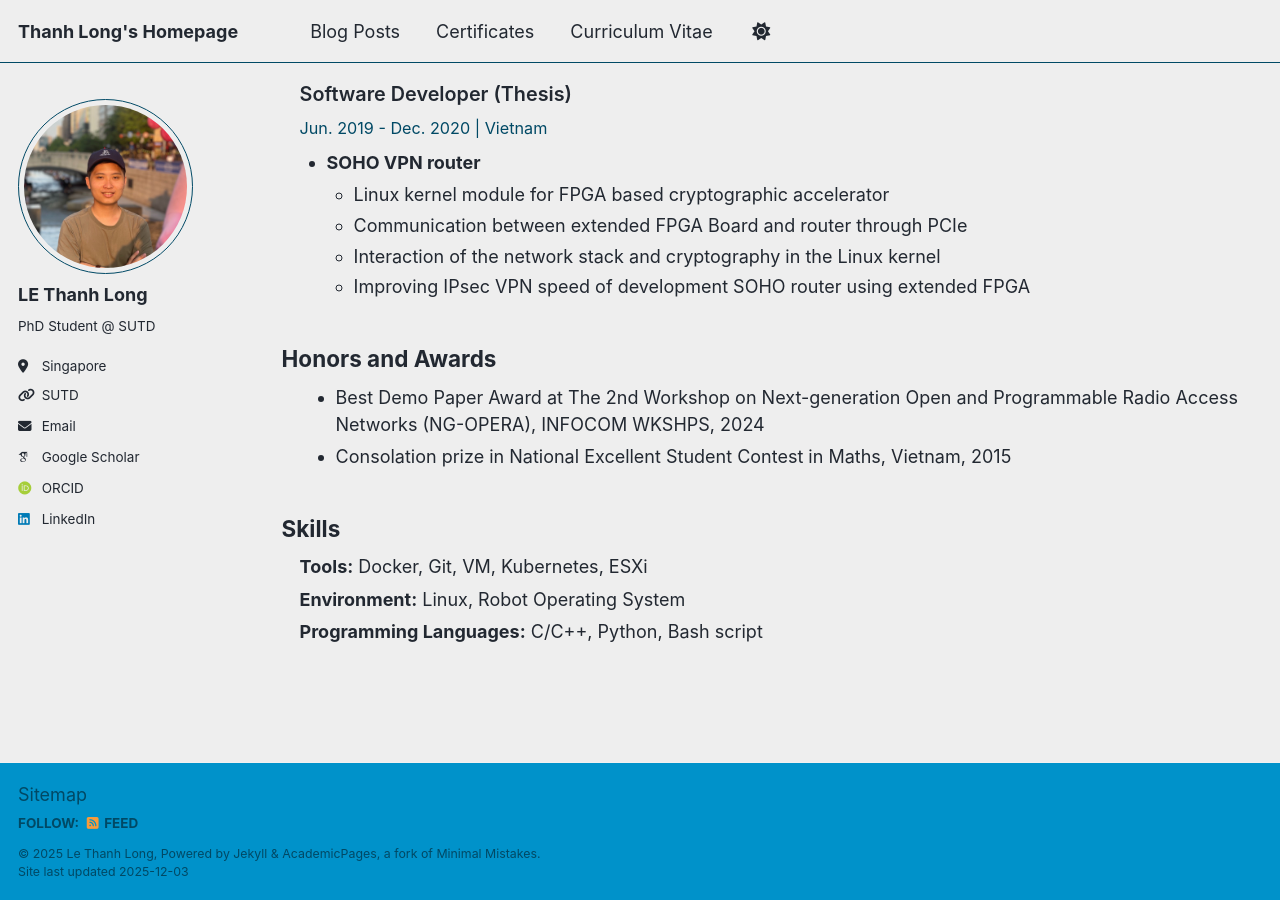
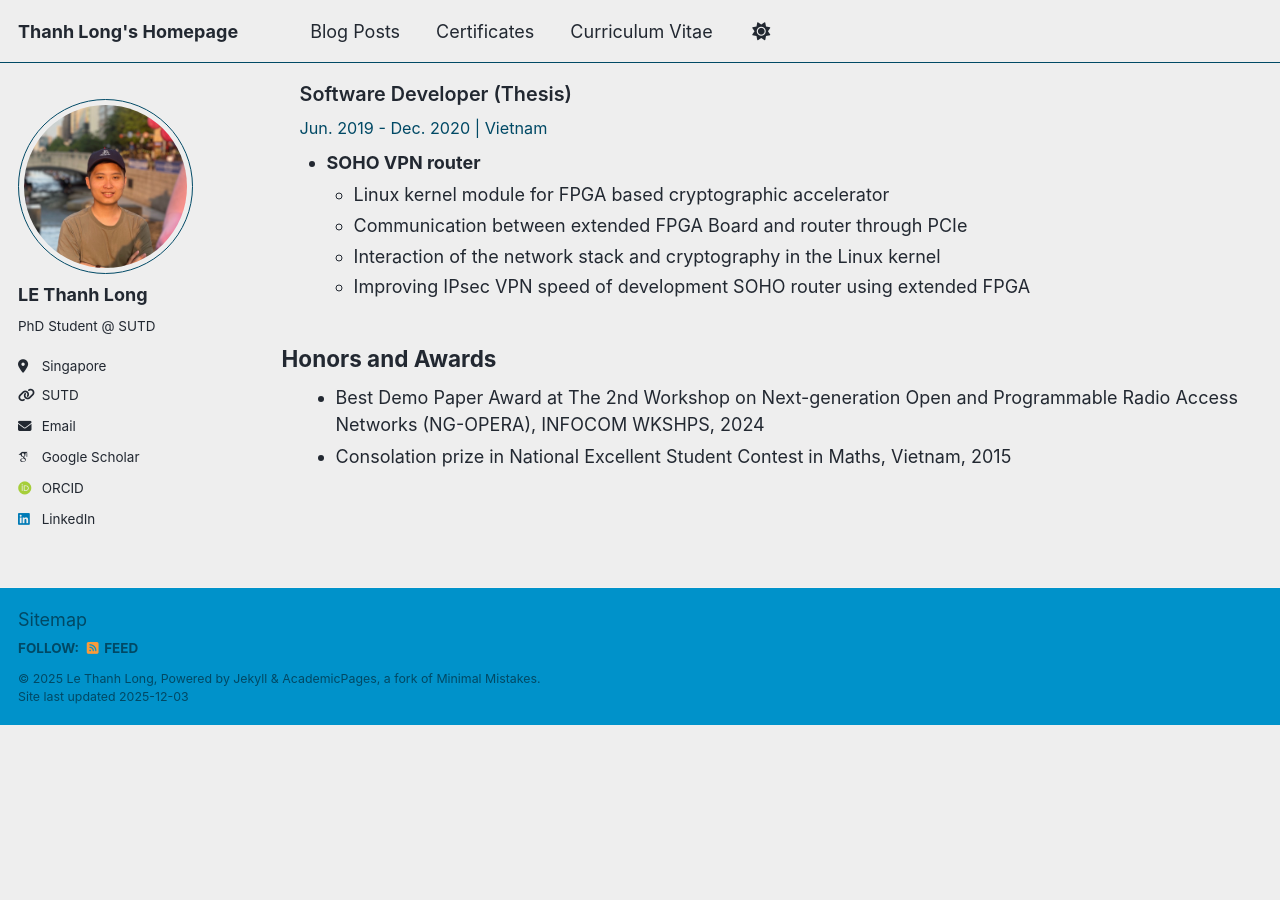
Before and after one commit to thanhlongvt98/thanhlongvt98.github.io, a Jekyll site: the page built from _pages/cv.md, in a window 1280 px wide and 900 px high, scrolled down 1969 px. Built offline with Jekyll 4.4.1, drawn with Linux system fonts in a browser that asks for light colours; some web fonts are replaced; a script bundle is joined from its source files by our own code; library files that are not in the unit come from our copies; after the commit the page ends 2694 px from its top, so only the background shows below that.

Commit message:
modifying

```diff
--- a/_pages/cv.md
+++ b/_pages/cv.md
@@ -202,7 +202,7 @@ redirect_from:
   </ul>
 </div>
 
-## Skills
+<!-- ## Skills
 
 <div class="cv-item">
   <ul class="cv-item-details" style="list-style-type: none; padding-left: 0;">
@@ -210,4 +210,4 @@ redirect_from:
     <li><strong>Environment:</strong> Linux, Robot Operating System</li>
     <li><strong>Programming Languages:</strong> C/C++, Python, Bash script</li>
   </ul>
-</div>
+</div> -->
```
